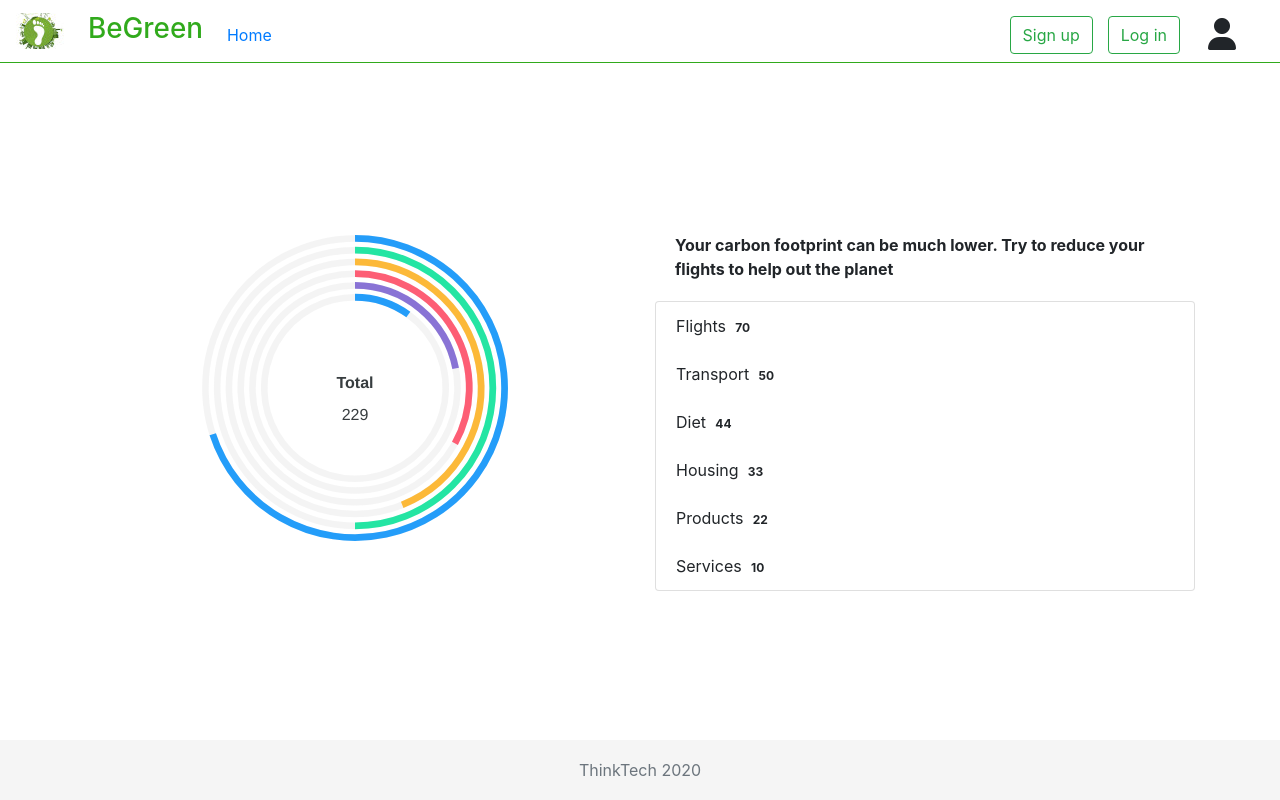
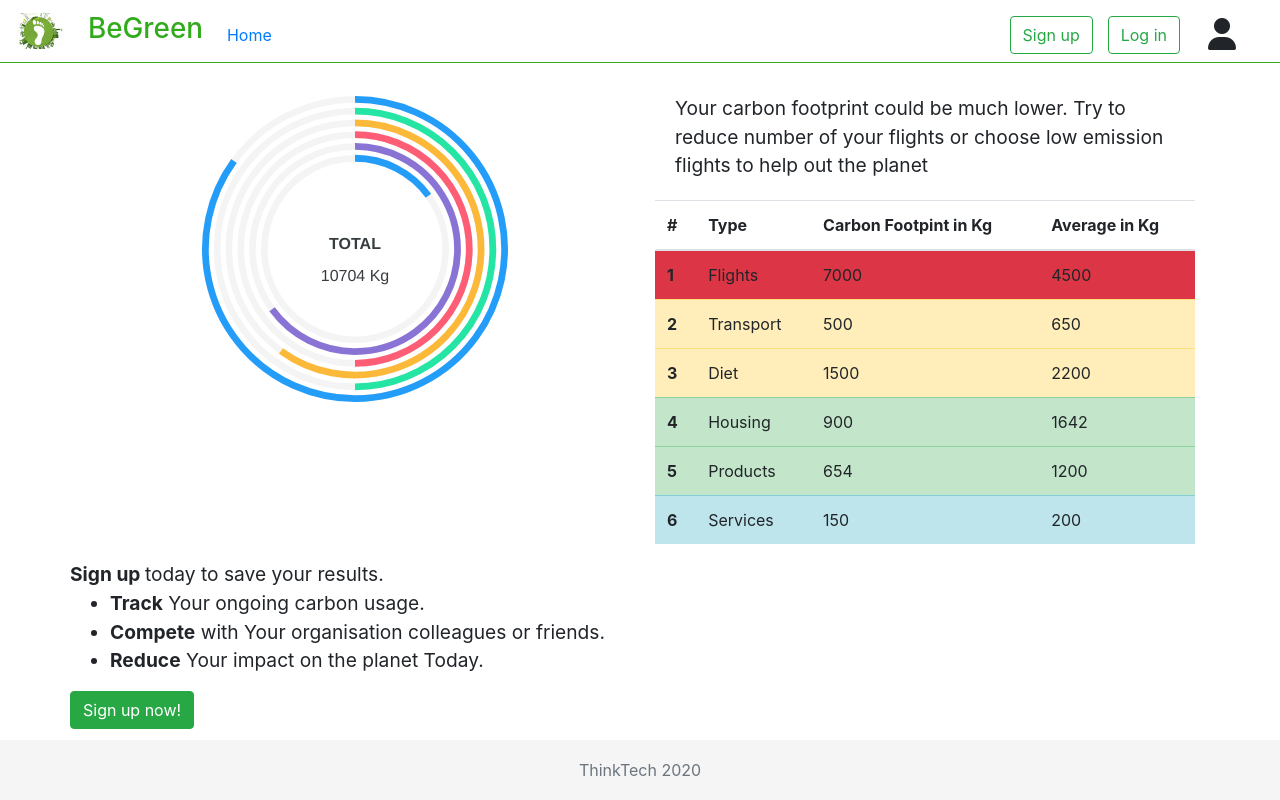
Before and after one commit to ThinkTech-TR/carbontracker-react-app, a React (Create React App) app: page /results in a window 1280 px wide. Built offline with nearby package versions, Linux system fonts and the light colour scheme.

Commit message:
Adding Signup button to Results page. Also changing visualization for the table with the results

```diff
--- a/src/Components/Results/Results.js
+++ b/src/Components/Results/Results.js
@@ -5,6 +5,9 @@ import "bootstrap/dist/js/bootstrap.js";
 import { Row } from "react-bootstrap";
 import { Col } from "react-bootstrap";
 import { Container } from "react-bootstrap";
+import {
+    Link
+} from "react-router-dom";
 
 
 class ApexChart extends React.Component {
@@ -13,7 +16,7 @@ class ApexChart extends React.Component {
 
         this.state = {
 
-            series: [70, 50, 44, 33, 22, 10],
+            series: [85, 50, 60, 50, 65, 15],
             options: {
                 labels: ['Flights', 'Transport', 'Diet', 'Housing', 'Products', 'Services'],
                 chart: {
@@ -31,10 +34,10 @@ class ApexChart extends React.Component {
                             },
                             total: {
                                 show: true,
-                                label: 'Total',
+                                label: 'TOTAL',
                                 formatter: function (w) {
                                     // By default this function returns the average of all series. The below is just an example to show the use of custom formatter function
-                                    return 229
+                                    return 10704 + ' Kg'
                                 }
                             }
                         }
@@ -59,17 +62,74 @@ class ApexChart extends React.Component {
                         </div>
                     </Col>
                     <Col xs={12} md={6}>
-                        <b><p>Your carbon footprint can be much lower. Try to reduce your flights to help out the planet</p></b>
-                        <ul className="list-group" style={{columns: 2}}>
-                            <li className="list-group-item">Flights <span className="badge">70</span></li>
-                            <li className="list-group-item">Transport <span className="badge">50</span></li>
-                            <li className="list-group-item">Diet <span className="badge">44</span></li>
-                            <li className="list-group-item">Housing <span className="badge">33</span></li>
-                            <li className="list-group-item">Products <span className="badge">22</span></li>
-                            <li className="list-group-item">Services <span className="badge">10</span></li>
-                        </ul>
+                        <div className="font-sm"><p>Your carbon footprint could be much lower. Try to reduce number of your flights or choose low emission flights to help out the planet</p></div>
+                        <table className="table table-hover">
+                            <thead>
+                                <tr>
+                                    <th scope="col">#</th>
+                                    <th scope="col">Type</th>
+                                    <th scope="col">Carbon Footpint in Kg</th>
+                                    <th scope="col">Average in Kg</th>
+                                </tr>
+                            </thead>
+                            <tbody>
+                                <tr className="bg-danger">
+                                    <th scope="row">1</th>
+                                    <td>Flights</td>
+                                    <td>7000</td>
+                                    <td>4500</td>
+                                </tr>
+                                <tr class="table-warning">
+                                    <th scope="row">2</th>
+                                    <td>Transport</td>
+                                    <td>500</td>
+                                    <td>650</td>
+                                </tr>
+                                <tr class="table-warning">
+                                    <th scope="row">3</th>
+                                    <td>Diet</td>
+                                    <td>1500</td>
+                                    <td>2200</td>
+                                </tr>
+                                <tr class="table-success">
+                                    <th scope="row">4</th>
+                                    <td>Housing</td>
+                                    <td>900</td>
+                                    <td>1642</td>
+                                </tr>
+                                <tr class="table-success">
+                                    <th scope="row">5</th>
+                                    <td>Products</td>
+                                    <td>654</td>
+                                    <td>1200</td>
+                                </tr>
+                                <tr class="table-info">
+                                    <th scope="row">6</th>
+                                    <td>Services</td>
+                                    <td>150</td>
+                                    <td>200</td>
+                                </tr>
+                            </tbody>
+                        </table>
                     </Col>
                 </Row>
+                <Row className="row">
+                    <div className="font-sm">
+                        <strong>Sign up </strong>today to save your results.<br />
+                        <ul>
+                            <li><strong>Track</strong> Your ongoing carbon usage.</li>
+                            <li><strong>Compete</strong> with Your organisation colleagues or friends.</li>
+                            <li><strong>Reduce</strong> Your impact on the planet Today.</li>
+                        </ul>
+
+
+
+                    <div style={{ marginTop: "5px" }}>
+                            <Link to="/login"><button type="button" className="btn btn-success d-md-block">Sign up now!</button></Link>
+                        </div>
+                    </div>
+                </Row>
+
             </Container>
         );
     }
```
